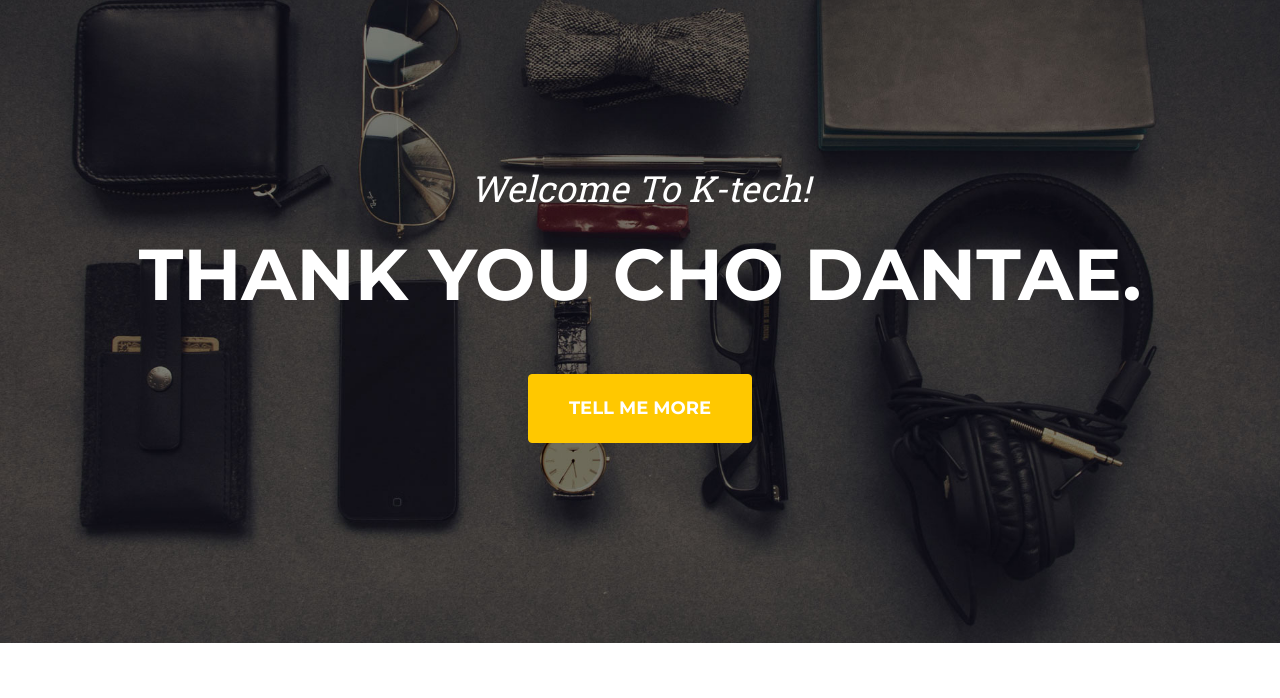
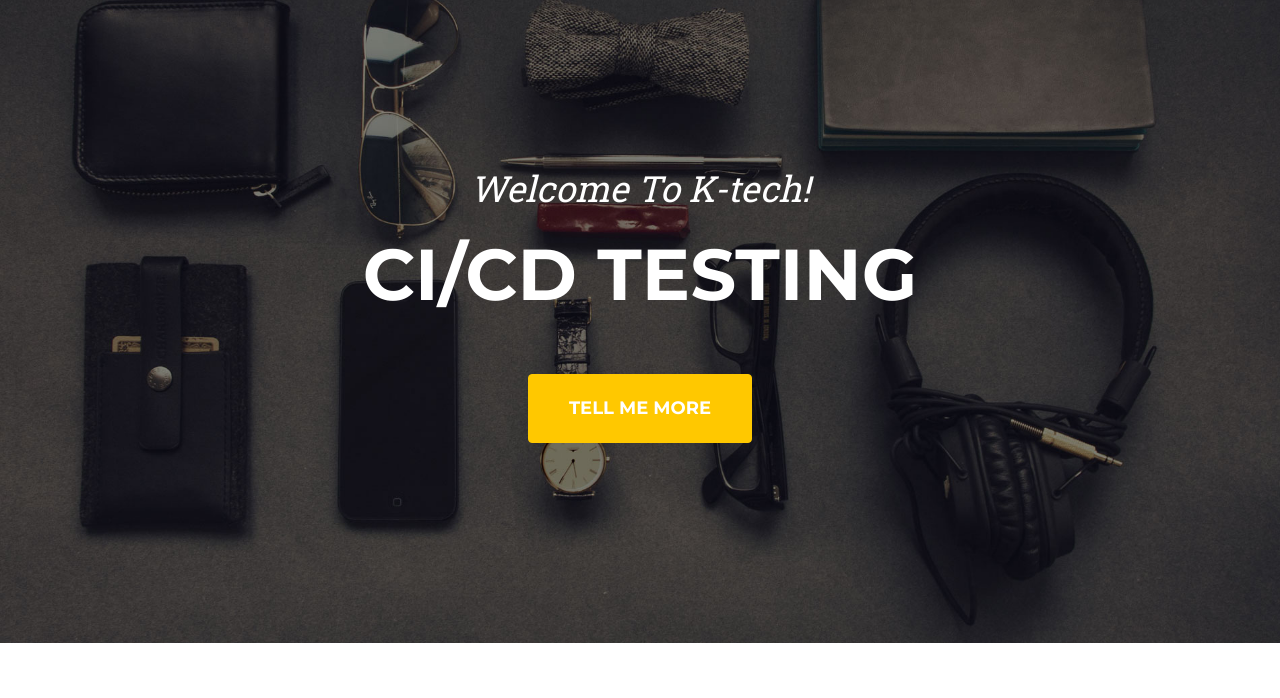
Before and after one commit to kira0916/jenkin-test, a plain HTML site: page nginx/temp/index.html in a window 1280 px wide. Shown: the part 102-800 px from the top of the page. Drawn offline with nearby package versions, Linux system fonts and the light colour scheme; files whose address does not match are found by name.

Commit message:
Update index.html

```diff
--- a/nginx/temp/index.html
+++ b/nginx/temp/index.html
@@ -41,7 +41,7 @@
         <header class="masthead">
             <div class="container">
                 <div class="masthead-subheading">Welcome To K-tech!</div>
-                <div class="masthead-heading text-uppercase">thank you Cho Dantae.</div>
+                <div class="masthead-heading text-uppercase">CI/CD TESTING</div>
                 <a class="btn btn-primary btn-xl text-uppercase" href="#services">Tell Me More</a>
             </div>
         </header>
```
